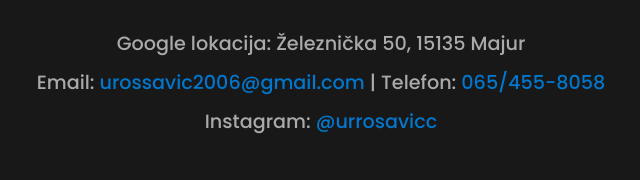
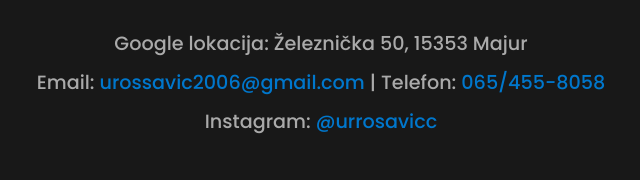
Before and after one commit to savian-group/savian-group.github.io, a plain HTML site: page index.html in a window 1280 px wide. Shown: the part 1998-2178 px from the top of the page, 319-959 px from the left. Drawn offline with Linux system fonts and the light colour scheme.

Commit message:
Update index.html

```diff
--- a/index.html
+++ b/index.html
@@ -261,7 +261,7 @@
 
 <section id="kontakt">
   <h2>Kontakt</h2>
-  <p>Google lokacija: Železnička 50, 15135 Majur</p>
+  <p>Google lokacija: Železnička 50, 15353 Majur</p>
   <p>Email: <a href="mailto:urossavic2006@gmail.com">urossavic2006@gmail.com</a> | Telefon: <a href="tel:+381654558058">065/455-8058</a></p>
   <p>Instagram: <a href="https://www.instagram.com/urrosavicc" target="_blank">@urrosavicc</a></p>
 </section>
```
